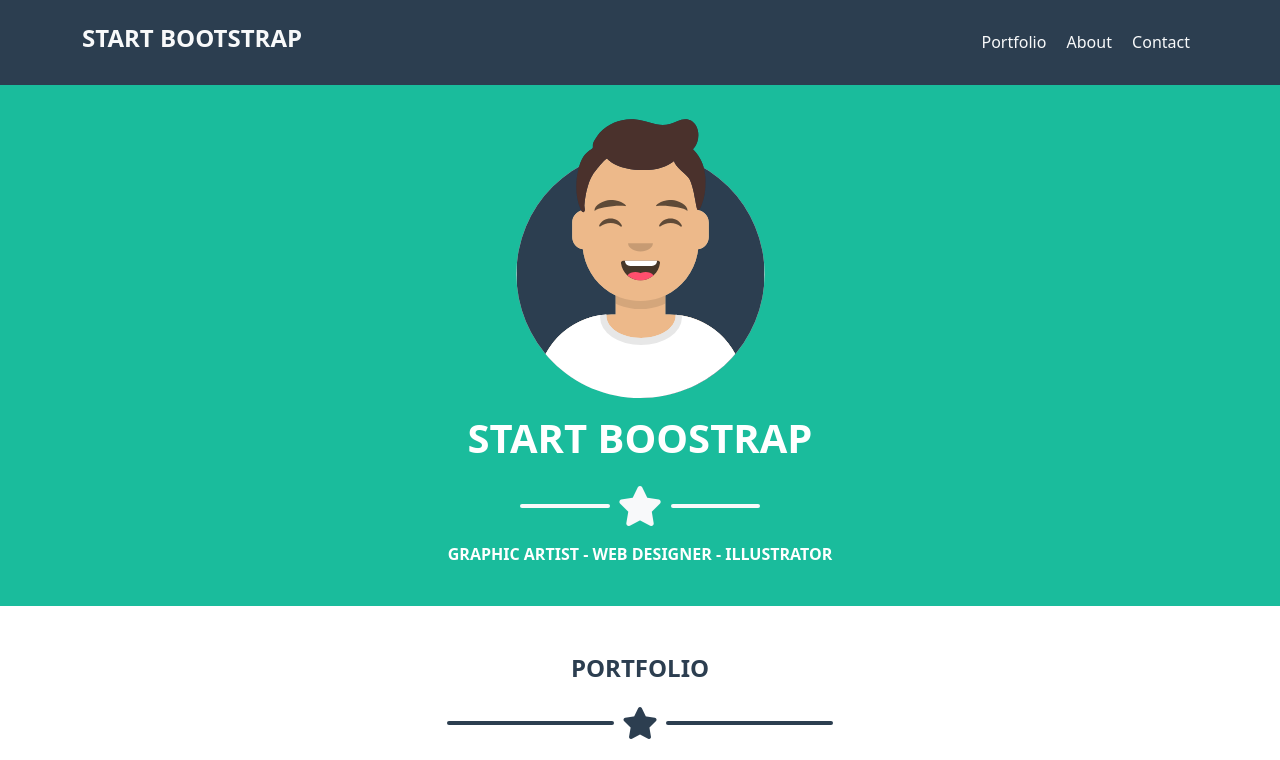
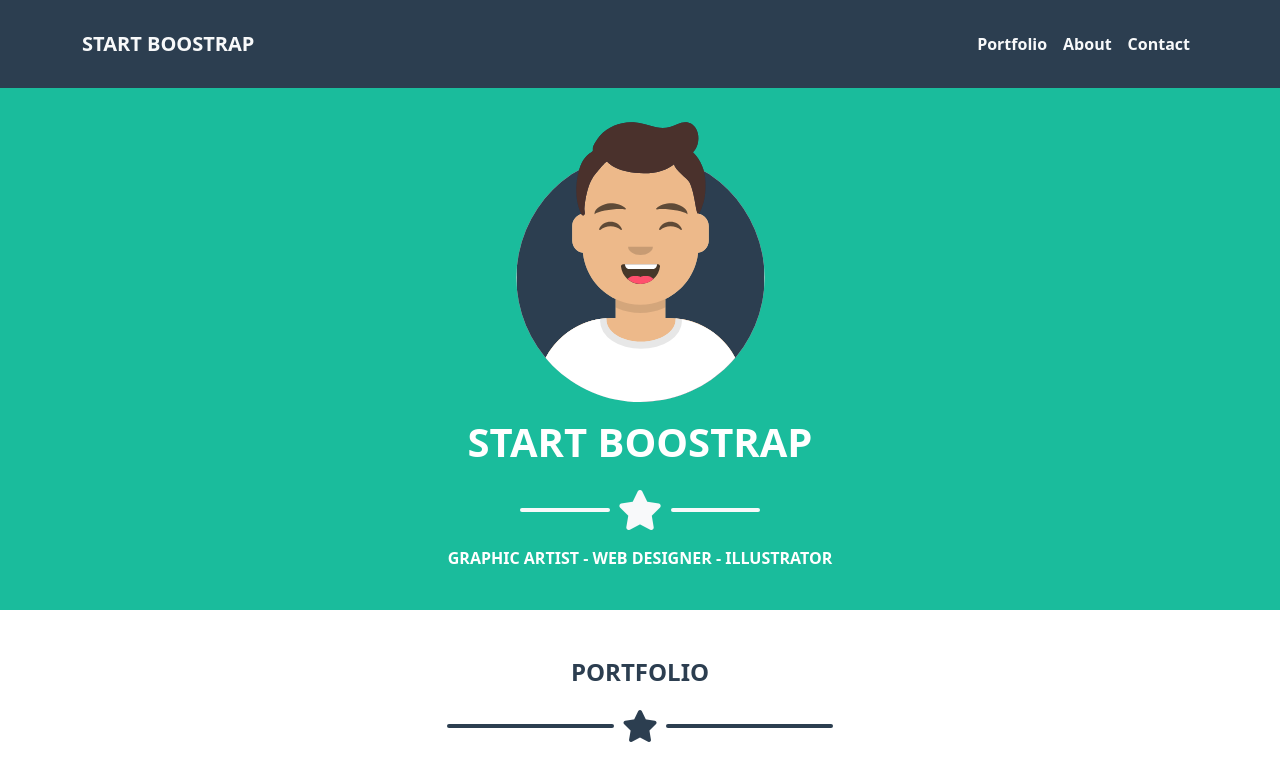
Before and after one commit to AlessandroIacovella95/html-css-bootstrap-freelancer, a plain HTML site: page index.html in a window 1280 px wide. Shown: the top 760 px of the page. Drawn offline with nearby package versions, Linux system fonts and the light colour scheme.

Commit message:
feat: add new navbar with boostrap components

```diff
--- a/index.html
+++ b/index.html
@@ -16,22 +16,47 @@
 <body>
     <!-- HEADER -->
     <header id="header">
-        <div class="container d-flex align-items-center">
+          <!-- NAVBAR BOOSTRAP COMPONENTS -->
+          <nav class="navbar navbar-expand-md py-4">
+              <div class="container">
+                   <a class="navbar-brand text-light text-uppercase fw-bold" href="#">Start Boostrap</a>
+                   <button class="navbar-toggler border-light shadow-none" type="button" data-bs-toggle="collapse" data-bs-target="#navbarSupportedContent" aria-controls="navbarSupportedContent" aria-expanded="false" aria-label="Toggle navigation">
+                       <span class="navbar-toggler-icon"></span>
+                  </button>
+                  <div class="collapse navbar-collapse" id="navbarSupportedContent">
+                      <ul class="navbar-nav align-items-start ms-auto mb-2 mb-lg-0">
+                           <li class="nav-item">
+                               <a class="nav-link text-light fs-6 fw-bold" aria-current="page" href="#portfolio">Portfolio</a>
+                           </li>
+                           <li class="nav-item">
+                               <a class="nav-link text-light fs-6 fw-bold" href="#about">About</a>
+                           </li>
+                           <li class="nav-item">
+                               <a class="nav-link text-light fs-6 fw-bold" href="#contact_me">Contact</a>
+                           </li>
+                      </ul>
+                  </div>
+              </div>
+          </nav>
+
+
+            <!-- NAVABAR SENZA BOOSTRAP COMPONENTS -->
+
+            <!-- <div class="container d-flex align-items-center">
             <div class="me-auto my-4">
-                <!-- TITOLO -->
+
                 <h4 class="text-uppercase text-light fw-bold">Start Bootstrap</h4>
             </div>
             <div class="d-md-none my-4">
-                <!-- ICONA MENU TENDINA -->
+
                 <i class="fa-solid fa-bars fs-2 py-1 px-2 text-secondary border rounded"></i>
             </div>
-            <!-- MENU ESTESO -->
+
             <div class="d-none d-md-block my-4">
                 <a href="#portfolio" class="px-2 anchor text-light text-decoration-none">Portfolio</a>
                 <a href="#about" class="px-2 anchor text-light text-decoration-none">About</a>
                 <a href="#contact_me" class="px-2 anchor text-light text-decoration-none">Contact</a>
-            </div>
-        </div>
+            </div> -->
     </header>
 
     <!-- INIZIO MAIN -->
@@ -220,7 +245,7 @@
             <div class="container text-center">
                 <div class="row align-items-start mt-4">
                     <!-- TITOLO E INDIRIZZO -->
-                    <div class="col-12 col-md-4 mb-3 bordered">
+                    <div class="col-12 col-md-4 mb-3">
                         <h5 class="text-uppercase">Location</h5>
                         <address class="text-uppercase fw-bold fs-6">
                             2215 John Daniel Drive Clark, MO 54243
@@ -252,7 +277,8 @@
                 <span class="fs-6">Copyright <i class="fa-regular fa-copyright"></i> Your Website 2019</span>
             </div>
         </div>
-
     </footer>
+    <!-- SCRIPT -->
+    <script src="https://cdn.jsdelivr.net/npm/bootstrap@5.2.3/dist/js/bootstrap.bundle.min.js" integrity="sha384-kenU1KFdBIe4zVF0s0G1M5b4hcpxyD9F7jL+jjXkk+Q2h455rYXK/7HAuoJl+0I4" crossorigin="anonymous"></script>
 </body>
 </html>
```
